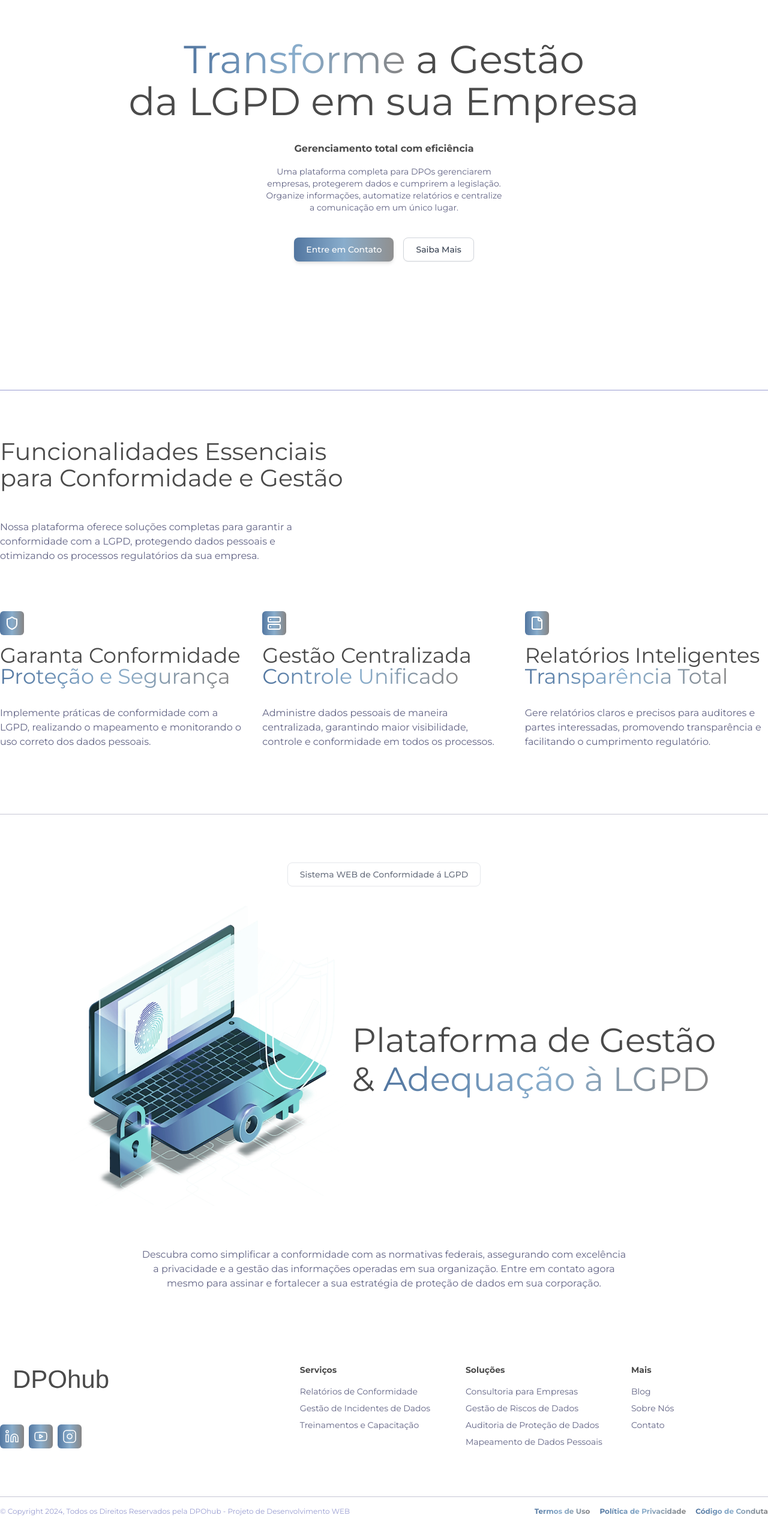
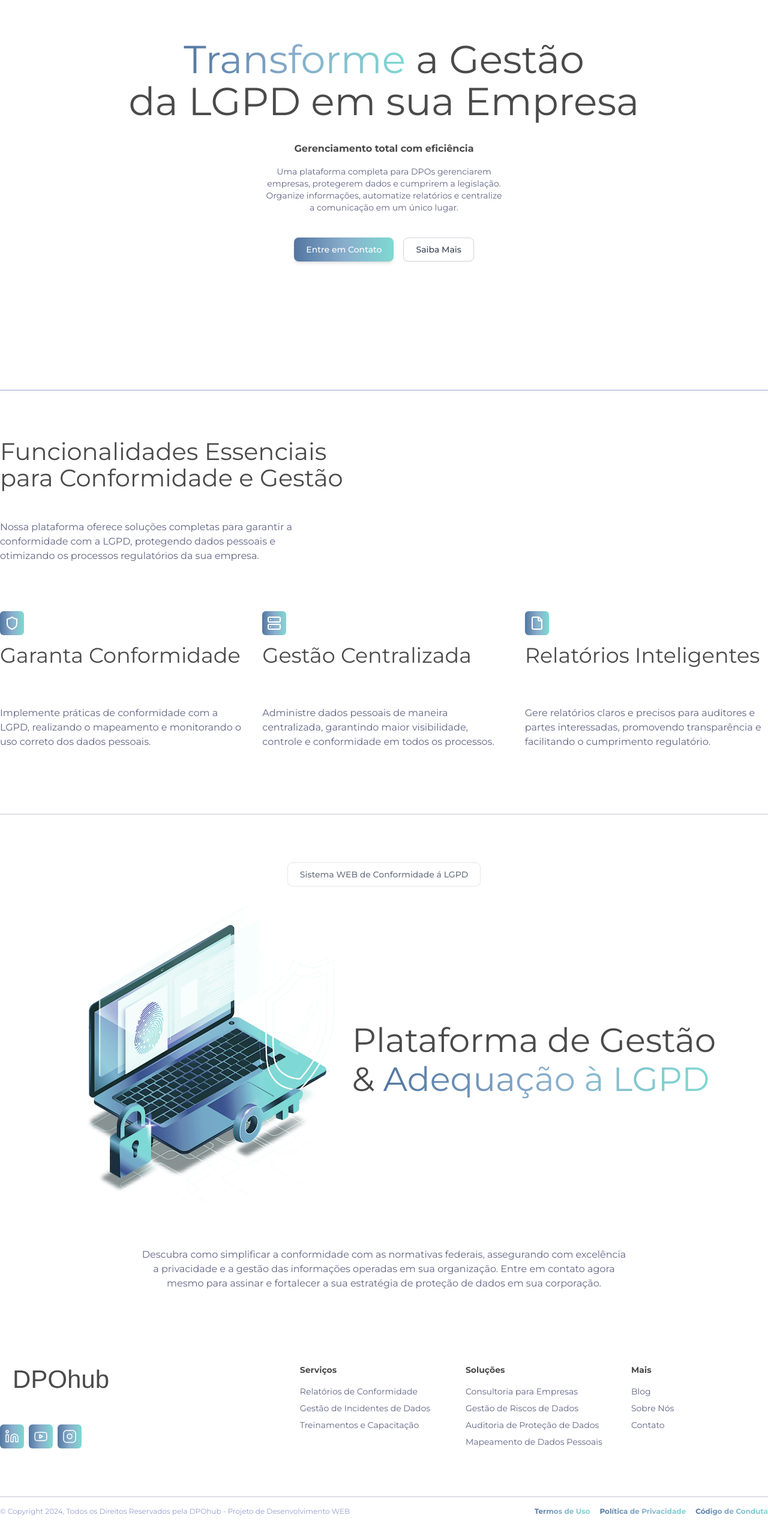
Before and after one commit to faelsriegel/DPOhub_Apresentacao, a Next.js app: page / in a window 1280 px wide. Shown: the part 198-2764 px from the top of the page at 60% size. Built offline with nearby package versions, Linux system fonts and the light colour scheme.

Commit message:
fix: color gradiente

```diff
--- a/src/components/layout/footer.tsx
+++ b/src/components/layout/footer.tsx
@@ -49,7 +49,7 @@
                 target="_blank"
                 rel="noopener noreferrer"
               >
-                <div className="h-10 w-10 bg-gradient-to-r from-[#5276a0] via-[#89adcc] to-[#868585] text-transparent p-2 rounded-md">
+                <div className="h-10 w-10 bg-gradient-to-r from-[#5276a0] via-[#89adcc] to-[#7FD9D2] text-transparent p-2 rounded-md">
                   <Linkedin
                     className="h-full w-full text-white"
                     strokeWidth={1.5}
@@ -62,7 +62,7 @@
                 target="_blank"
                 rel="noopener noreferrer"
               >
-                <div className="h-10 w-10 bg-gradient-to-r from-[#5276a0] via-[#89adcc] to-[#868585] text-transparent p-2 rounded-md">
+                <div className="h-10 w-10 bg-gradient-to-r from-[#5276a0] via-[#89adcc] to-[#7FD9D2] text-transparent p-2 rounded-md">
                   <Youtube
                     className="h-full w-full text-white"
                     strokeWidth={1.5}
@@ -75,7 +75,7 @@
                 target="_blank"
                 rel="noopener noreferrer"
               >
-                <div className="h-10 w-10 bg-gradient-to-r from-[#5276a0] via-[#89adcc] to-[#868585] text-transparent p-2 rounded-md">
+                <div className="h-10 w-10 bg-gradient-to-r from-[#5276a0] via-[#89adcc] to-[#7FD9D2] text-transparent p-2 rounded-md">
                   <Instagram
                     className="h-full w-full text-white"
                     strokeWidth={1.5}
@@ -140,7 +140,7 @@
               <li>
                 <a
                   href="#"
-                  className="text-transparent bg-clip-text bg-gradient-to-r from-[#5276a0] via-[#89adcc] to-[#868585]"
+                  className="text-transparent bg-clip-text bg-gradient-to-r from-[#5276a0] via-[#89adcc] to-[#7FD9D2]"
                 >
                   Termos de Uso
                 </a>
@@ -148,7 +148,7 @@
               <li>
                 <a
                   href="#"
-                  className="text-transparent bg-clip-text bg-gradient-to-r from-[#5276a0] via-[#89adcc] to-[#868585]"
+                  className="text-transparent bg-clip-text bg-gradient-to-r from-[#5276a0] via-[#89adcc] to-[#7FD9D2]"
                 >
                   Política de Privacidade
                 </a>
@@ -156,7 +156,7 @@
               <li>
                 <a
                   href="#"
-                  className="text-transparent bg-clip-text bg-gradient-to-r from-[#5276a0] via-[#89adcc] to-[#868585]"
+                  className="text-transparent bg-clip-text bg-gradient-to-r from-[#5276a0] via-[#89adcc] to-[#7FD9D2]"
                 >
                   Código de Conduta
                 </a>
--- a/src/components/pages/first-section.tsx
+++ b/src/components/pages/first-section.tsx
@@ -10,7 +10,7 @@
 export const FirstSection: React.FC = () => {
   // Classe de gradiente personalizada para estilizar os ícones com um efeito visual
   const gradientIconClass =
-    "bg-gradient-to-r from-[#5276a0] via-[#89adcc] to-[#868585] text-transparent p-2 rounded-md"; // ícones menores e com border-radius adequado
+    "bg-gradient-to-r from-[#5276a0] via-[#89adcc] to-[#7FD9D2] text-transparent p-2 rounded-md"; // ícones menores e com border-radius adequado
 
   // Definição dos itens da seção, incluindo ícones, títulos, subtítulos e descrições
   const items = [
@@ -85,7 +85,7 @@
               title={item.title} // Título do item
               subtitle={
                 // Aplicando o gradiente ao subtítulo
-                <span className="text-transparent bg-clip-text bg-gradient-to-r from-[#5276a0] via-[#89adcc] to-[#868585]">
+                <span className="text-transparent bg-clip-text bg-gradient-to-r from-[#5276a0] via-[#89adcc] to-[##7FD9D2]">
                   {item.subtitle}
                 </span>
               }
--- a/src/components/pages/hero.tsx
+++ b/src/components/pages/hero.tsx
@@ -24,7 +24,7 @@
         xl:text-[65px] xl:leading-[70px]
 "
         >
-          <span className="text-transparent bg-clip-text bg-gradient-to-r from-[#5276a0] via-[#89adcc] to-[#868585]">
+          <span className="text-transparent bg-clip-text bg-gradient-to-r from-[#5276a0] via-[#89adcc] to-[#7FD9D2]">
             Transforme
           </span>{" "}
           a Gestão <br />
--- a/src/components/pages/second-section.tsx
+++ b/src/components/pages/second-section.tsx
@@ -36,7 +36,7 @@
               xl:text-[56px] xl:leading-[65px]"
           >
             Plataforma de Gestão<br></br>&{" "}
-            <span className="text-transparent bg-clip-text bg-gradient-to-r from-[#5276a0] via-[#89adcc] to-[#868585]">
+            <span className="text-transparent bg-clip-text bg-gradient-to-r from-[#5276a0] via-[#89adcc] to-[#7FD9D2]">
               Adequação à LGPD
             </span>{" "}
           </Typography>
--- a/src/components/ui/button.tsx
+++ b/src/components/ui/button.tsx
@@ -19,7 +19,7 @@
         outline:
           "border border-gray-300 bg-white text-gray-700 shadow-sm hover:bg-gray-100", // Botão com borda e fundo branco
         gradient:
-          "bg-gradient-to-r from-[#5276a0] via-[#89adcc] to-[#909090] text-white shadow-md hover:opacity-80 hover:shadow-lg", // Botão com gradiente de cores
+          "bg-gradient-to-r from-[#5276a0] via-[#89adcc] to-[#7FD9D2] text-white shadow-md hover:opacity-80 hover:shadow-lg", // Botão com gradiente de cores
         outlineMuted:
           "border border-gray-200 text-gray-500 bg-transparent hover:bg-gray-50", // Botão com borda cinza clara e fundo transparente
       },
```
